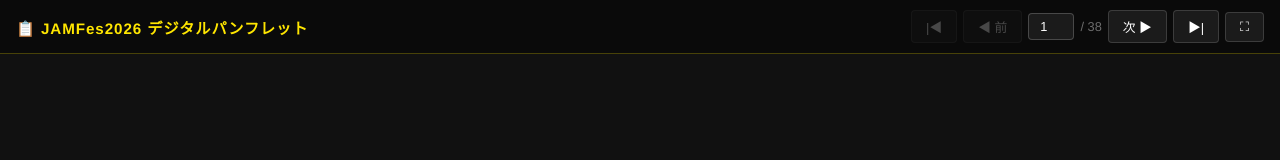
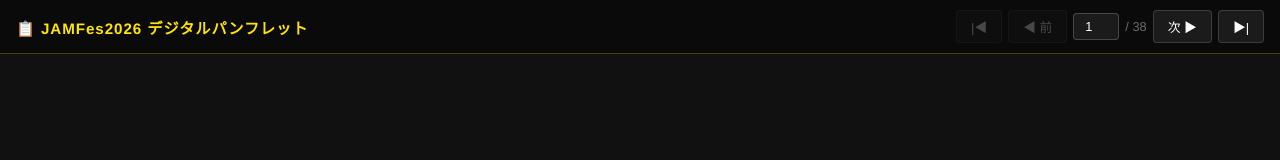
Before and after one commit to highpriestessnyc-lgtm/JAMFES2026WEBPF, a plain HTML site: page index.html in a window 1280 px wide. Shown: the top 160 px of the page. Drawn offline with Linux system fonts and the light colour scheme.

Commit message:
fix: PWA対応・全画面ボタン削除

```diff
--- a/index.html
+++ b/index.html
@@ -275,6 +275,10 @@
     .btn { padding: 5px 10px; font-size: 0.75rem; }
   }
 </style>
+
+<meta name="apple-mobile-web-app-capable" content="yes">
+<meta name="apple-mobile-web-app-status-bar-style" content="black">
+<meta name="apple-mobile-web-app-title" content="JAMFes2026">
 </head>
 <body>
 
@@ -294,7 +298,7 @@
     <span class="page-total">/ <span id="pg-total">—</span></span>
     <button class="btn" id="btn-next"  onclick="gotoPage(cur+1)">次 ▶</button>
     <button class="btn" id="btn-last"  onclick="gotoPage(PAGES.length)">▶|</button>
-    <button class="btn" onclick="toggleFS()">⛶</button>
+
   </div>
 </header>
 
@@ -475,10 +479,7 @@
 
 
 // ===== FULLSCREEN =====
-function toggleFS() {
-  if (!document.fullscreenElement) document.documentElement.requestFullscreen();
-  else document.exitFullscreen();
-}
+
 </script>
 </body>
 </html>
```
